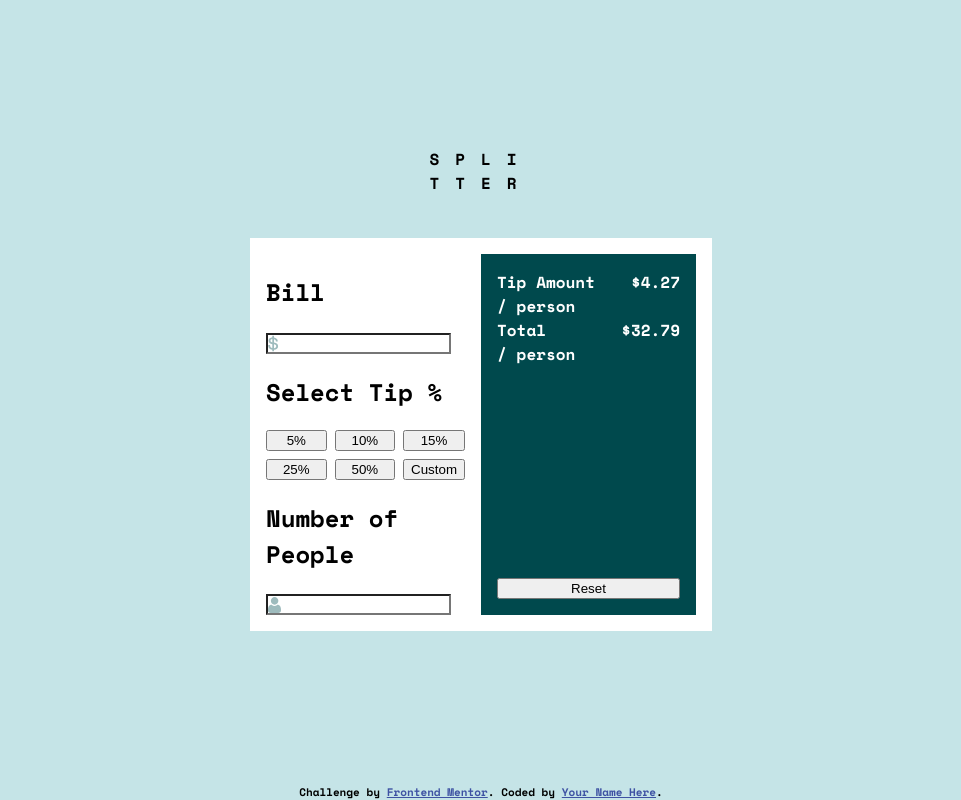
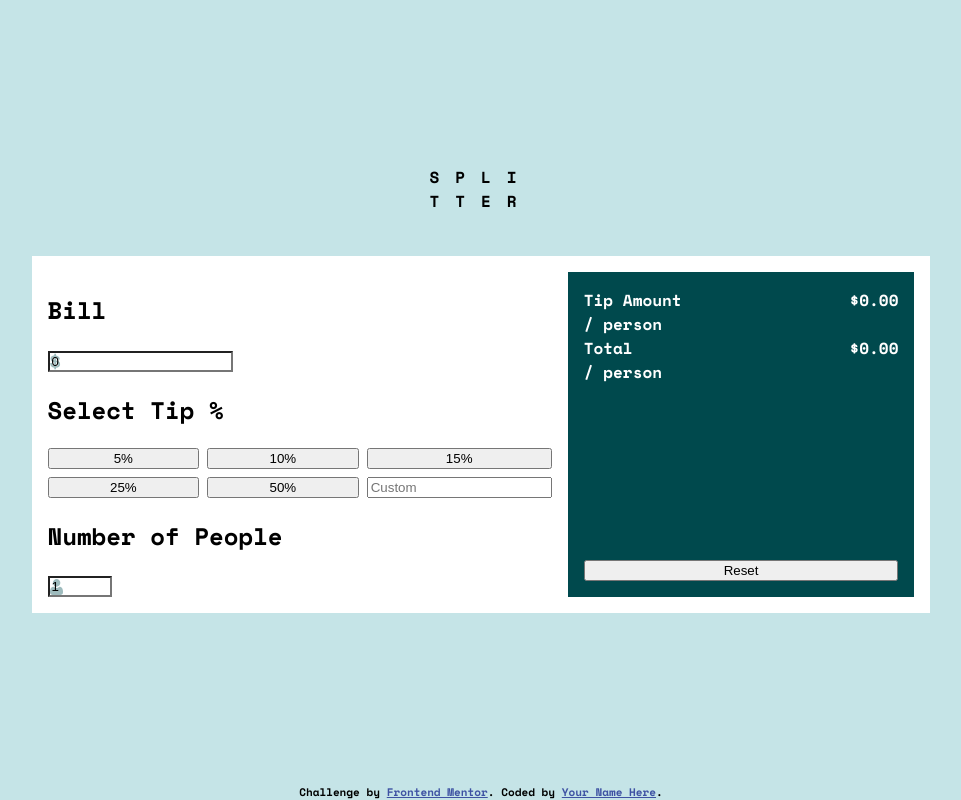
Before and after one commit to blue-crona/frontendmentor-tip-calculator-app, a React (Vite) app: page / in a window 1280 px wide. Shown: the whole page, without its empty margins (159-1120 px from the left). Built offline with nearby package versions, Linux system fonts and the light colour scheme.

Commit message:
WIP: functionality

```diff
--- a/src/components/App.jsx
+++ b/src/components/App.jsx
@@ -5,15 +5,57 @@ import Input from "./Input";
 import Output from "./Output";
 
 function App() {
+  const defaultTipParams = {
+    bill: 0,
+    percentage: 0,
+    numberOfPeople: 1,
+  };
+
+  const defaultTip = {
+    tipPerPerson: 0,
+    totalPerPerson: 0,
+  };
+
+  const [tipParams, setTipParams] = useState(defaultTipParams);
+  const [tip, setTip] = useState(defaultTip);
+
+  useEffect(() => {
+    Calculate();
+  }, [tipParams]);
+
+  useEffect(() => {
+    console.log("loading inputs from browser session...");
+  }, []);
+
+  const handleTipParamsEdit = (inputs) => {
+    // update browser session
+    setTipParams(inputs);
+  };
+
+  function Calculate() {
+    const { bill, percentage, numberOfPeople } = tipParams;
+    const tipPerPerson = (bill * percentage) / 100 / numberOfPeople;
+    const totalPerPerson = tipPerPerson + bill / numberOfPeople;
+
+    setTip({ tipPerPerson, totalPerPerson });
+  }
+
+  const handleResetOnClick = () => {
+    setTipParams(defaultTipParams);
+  };
+
   return (
     <div className="app">
       <h1 className="app__heading">
-        <div className="app__heading--top">Spli</div>
-        <div className="app__heading--bottom">tter</div>
+        <div>Spli</div>
+        <div>tter</div>
       </h1>
       <div className="app__container">
-        <Input testProp={"tests 99"}></Input>
-        <Output />
+        <Input
+          tipParams={tipParams}
+          handleTipParamsEdit={handleTipParamsEdit}
+        ></Input>
+        <Output tip={tip} handleResetOnClick={handleResetOnClick} />
       </div>
       <Attribution />
     </div>
--- a/src/components/Input.jsx
+++ b/src/components/Input.jsx
@@ -1,24 +1,98 @@
-const Input = ({ testProp } = props) => {
+const Input = (props) => {
+  const { tipParams, handleTipParamsEdit } = props;
+
+  const handleChange = (value) => {
+    handleTipParamsEdit({ ...tipParams, ...value });
+  };
+
+  const handlePercentageOnClick = (e) => {
+    const percentage = e.target.getAttribute("data-percentage");
+    handleChange({ percentage });
+  };
+
+  const handlePercentageOnChange = (e) => {
+    const percentage = e.target.value;
+    handleChange({ percentage });
+  };
+
+  const handleBillOnChange = (e) => {
+    const bill = e.target.value;
+    handleChange({ bill });
+  };
+
+  const handleNumberOfPeopleOnChange = (e) => {
+    const numberOfPeople = e.target.value;
+    handleChange({ numberOfPeople });
+  };
+
   return (
     <div className="input">
       <div>
         <h2 className="input__header">Bill</h2>
-        <input className="input__bill" type="number"></input>
+        <input
+          className="input__bill"
+          type="number"
+          onChange={handleBillOnChange}
+          value={tipParams.bill}
+          max={500000}
+        ></input>
       </div>
       <div>
         <h2 className="input__header">Select Tip % </h2>
         <div className="input__tip-grid">
-          <button className="">5%</button>
-          <button className="">10%</button>
-          <button className="">15%</button>
-          <button className="">25%</button>
-          <button className="">50%</button>
-          <button className="">Custom</button>
+          <button
+            className=""
+            data-percentage={5}
+            onClick={handlePercentageOnClick}
+          >
+            5%
+          </button>
+          <button
+            className=""
+            data-percentage={10}
+            onClick={handlePercentageOnClick}
+          >
+            10%
+          </button>
+          <button
+            className=""
+            data-percentage={15}
+            onClick={handlePercentageOnClick}
+          >
+            15%
+          </button>
+          <button
+            className=""
+            data-percentage={25}
+            onClick={handlePercentageOnClick}
+          >
+            25%
+          </button>
+          <button
+            className=""
+            data-percentage={50}
+            onClick={handlePercentageOnClick}
+          >
+            50%
+          </button>
+          <input
+            type="number"
+            className=""
+            onChange={handlePercentageOnChange}
+            placeholder="Custom"
+          />
         </div>
       </div>
       <div>
         <h2 className="input__header">Number of People</h2>
-        <input className="input__people" type="number"></input>
+        <input
+          className="input__people"
+          type="number"
+          min={0}
+          max={100}
+          onChange={handleNumberOfPeopleOnChange}
+          value={tipParams.numberOfPeople}
+        ></input>
       </div>
     </div>
   );
--- a/src/components/Output.jsx
+++ b/src/components/Output.jsx
@@ -1,4 +1,10 @@
-const Output = () => {
+const Output = ({ tip, handleResetOnClick }) => {
+  const numberFormat = (value) =>
+    new Intl.NumberFormat("en-US", {
+      style: "currency",
+      currency: "USD",
+    }).format(value);
+
   return (
     <div className="output">
       <div>
@@ -7,17 +13,21 @@ const Output = () => {
             <div>Tip Amount</div>
             <div>/ person</div>
           </span>
-          <span>$4.27</span>
+          <span className="output__amount">
+            {numberFormat(tip.tipPerPerson)}
+          </span>
         </div>
         <div className="output__total">
           <span>
             <div>Total</div>
             <div>/ person</div>
           </span>
-          <div>$32.79</div>
+          <div className="output__amount">
+            {numberFormat(tip.totalPerPerson)}
+          </div>
         </div>
       </div>
-      <button>Reset</button>
+      <button onClick={handleResetOnClick}>Reset</button>
     </div>
   );
 };
--- a/src/css/output.css
+++ b/src/css/output.css
@@ -11,5 +11,10 @@
   background-color: hsl(183, 100%, 15%);
   color: white;
   padding: 1em;
-  min-width: 50%;
+  min-width: 40%;
 }
+
+.output__amount {
+  min-width: 150px;
+  text-align: right;
+}
```
